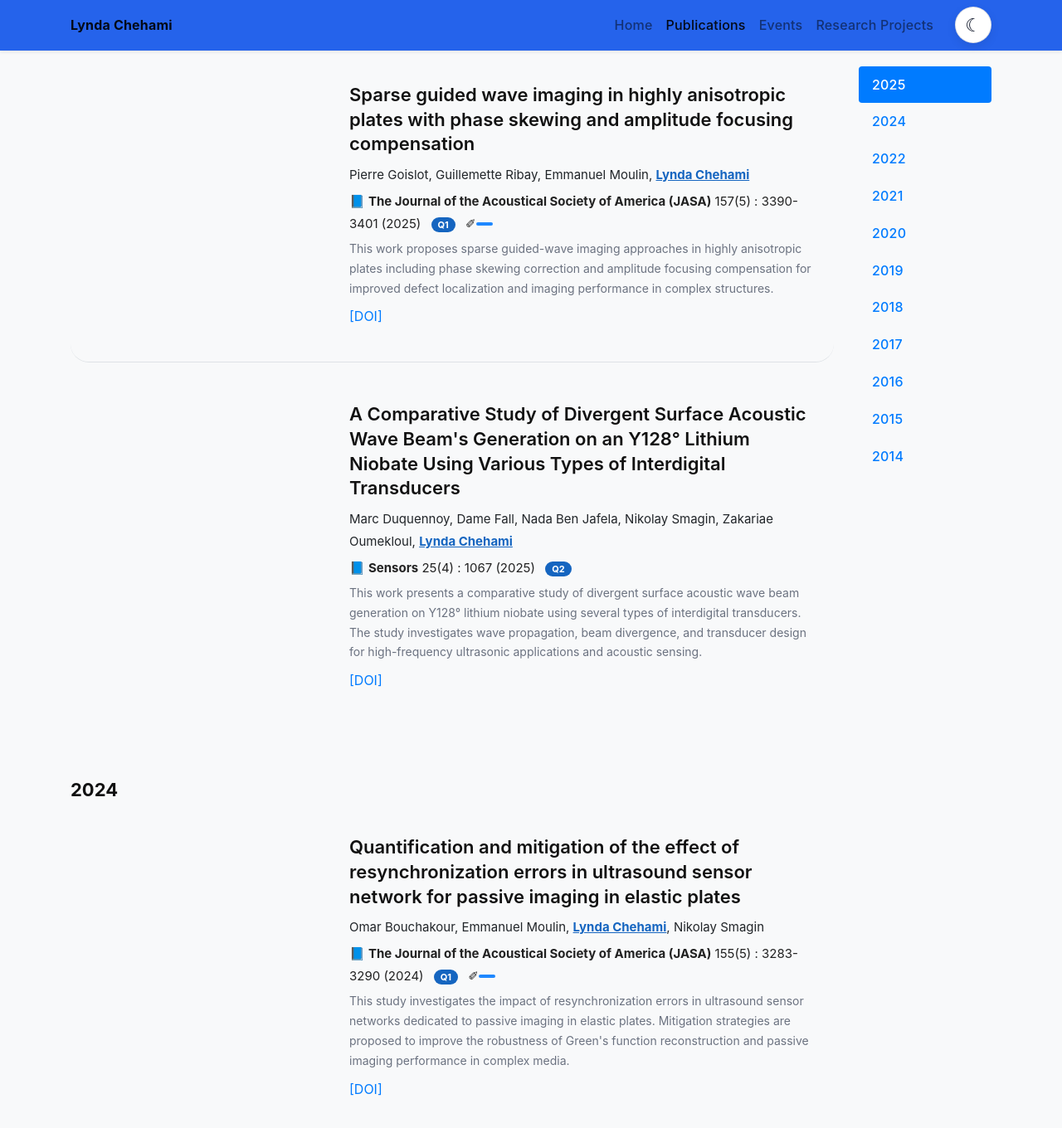
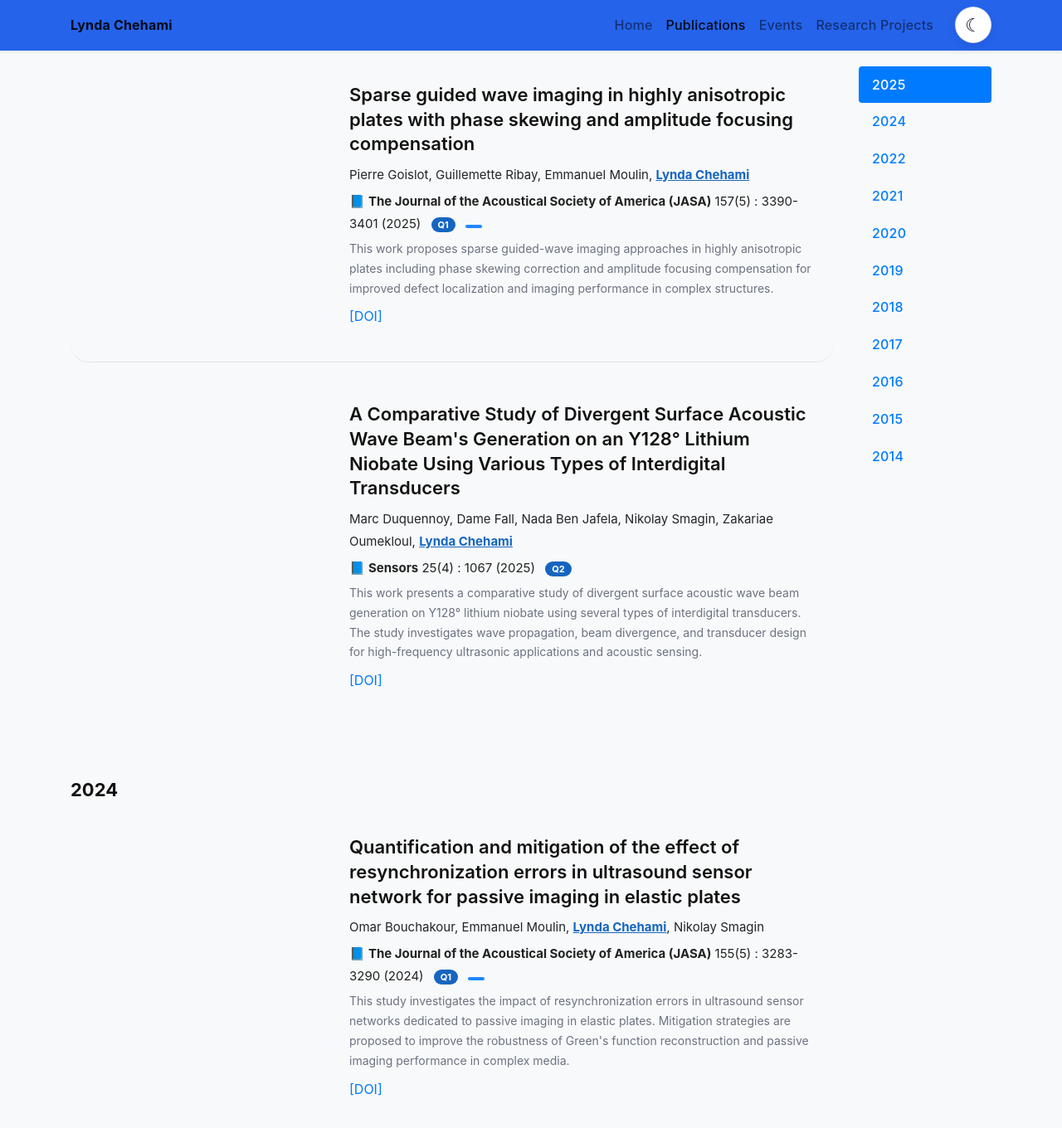
Before and after one commit to lchehami/lchehami.github.io, a Jekyll site: the page built from publications.html, in a window 1280 px wide and 1400 px high, scrolled down 366 px. Shown: the top 1360 px of the window at 83% size. Built offline with Jekyll 4.4.1, drawn with Linux system fonts in a browser that asks for light colours; nearby versions of some CDN libraries; a style sheet for code colours, icons or effects is not loaded.

Commit message:
Update publication_item.html

```diff
--- a/_includes/widgets/publication_item.html
+++ b/_includes/widgets/publication_item.html
@@ -49,7 +49,6 @@
 
 {% if item.semantic_scholar_id %}
 <span class="citation-badge">
- <span class="citation-icon">✐</span>
   <span data-semantic-scholar-id="{{ item.semantic_scholar_id }}"></span>
 </span>
 {% endif %}
```
